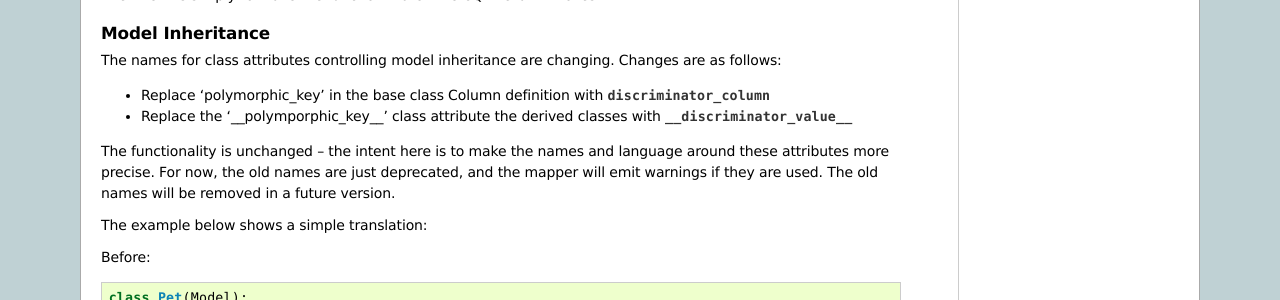
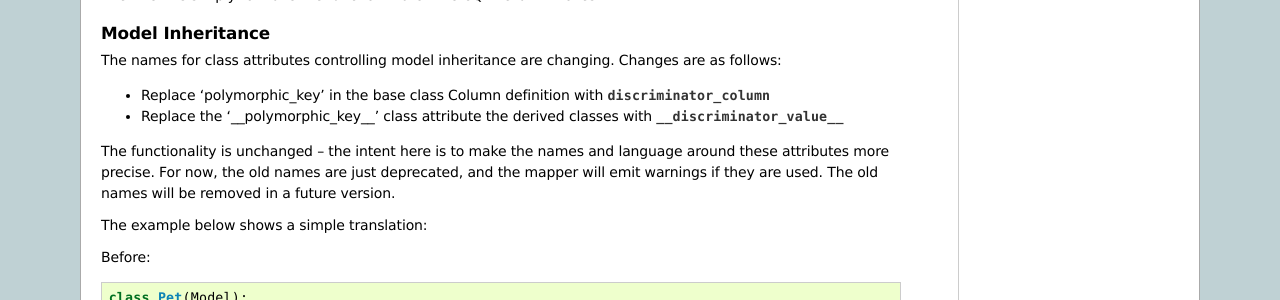
Before and after one commit to datastax/python-driver, a Sphinx documentation site: the page built from docs/cqlengine/upgrade_guide.rst, in a window 1280 px wide and 900 px high, scrolled down 1459 px. Shown: the part 152-452 px from the top of the window. Built offline with Sphinx 7.4.7, drawn with Linux system fonts in a browser that asks for light colours; pages that are not in the unit, such as notebooks, are missing from menus.

Commit message:
Fix class attribute name.

```diff
--- a/docs/cqlengine/upgrade_guide.rst
+++ b/docs/cqlengine/upgrade_guide.rst
@@ -95,7 +95,7 @@ Model Inheritance
 The names for class attributes controlling model inheritance are changing. Changes are as follows:
 
 - Replace 'polymorphic_key' in the base class Column definition with :attr:`~.discriminator_column`
-- Replace the '__polymporphic_key__' class attribute the derived classes with :attr:`~.__discriminator_value__`
+- Replace the '__polymorphic_key__' class attribute the derived classes with :attr:`~.__discriminator_value__`
 
 The functionality is unchanged -- the intent here is to make the names and language around these attributes more precise.
 For now, the old names are just deprecated, and the mapper will emit warnings if they are used. The old names
```
